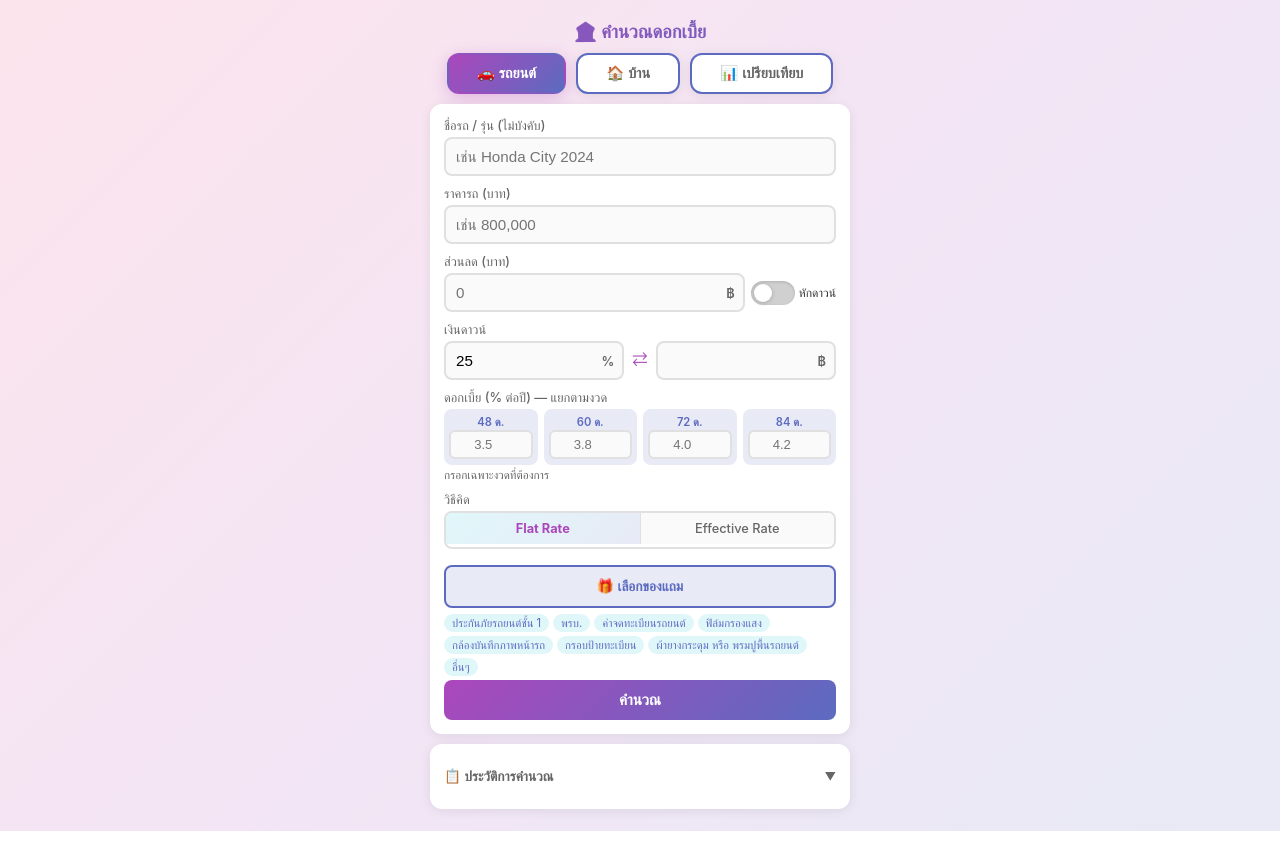
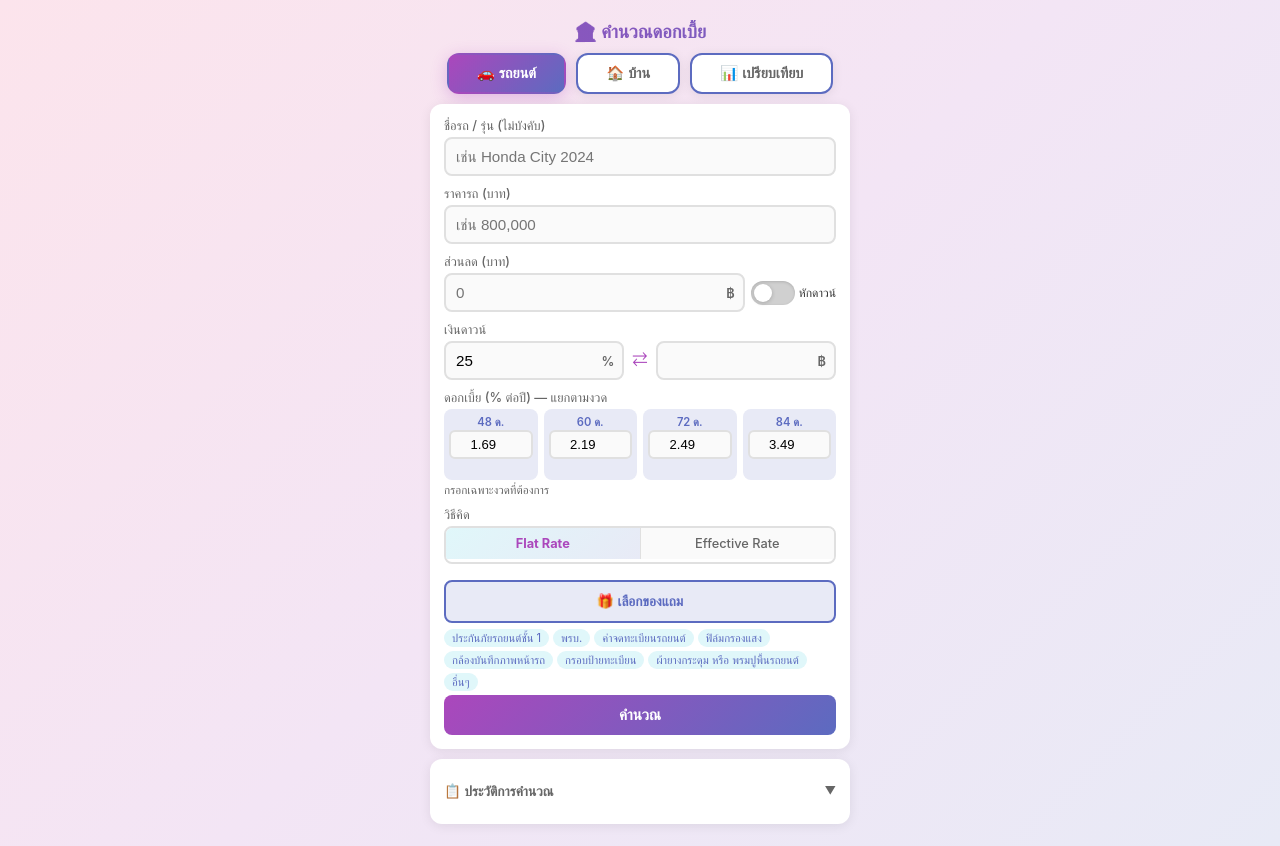
Before and after one commit to MadUnderdog/interest-calculator, a website: page index.html in a window 1280 px wide. Drawn offline with Linux system fonts and the light colour scheme.

Commit message:
feat: live preview ค่างวดใต้ช่องดอกเบี้ย + default rates (1.69/2.19/2.49/3.49)

```diff
--- a/index.html
+++ b/index.html
@@ -67,6 +67,7 @@ h1{text-align:center;font-size:1.15rem;margin:8px 0 10px;background:linear-gradi
 .rate-item label{font-size:.7rem;color:var(--accent2);font-weight:600;margin-bottom:1px;display:block}
 .rate-item input{width:100%;padding:5px 4px;border:2px solid #e0e0e0;border-radius:6px;font-size:.82rem;background:#fafafa;text-align:center}
 .rate-item input:focus{border-color:var(--accent);outline:none;background:#fff}
+.rate-preview{font-size:.68rem;color:var(--accent);font-weight:600;margin-top:3px;min-height:1.1em;white-space:nowrap;overflow:hidden;text-overflow:ellipsis}
 
 /* Radio group */
 .radio-group{display:flex;gap:0;border-radius:8px;overflow:hidden;border:2px solid #e0e0e0}
@@ -251,10 +252,10 @@ h1{text-align:center;font-size:1.15rem;margin:8px 0 10px;background:linear-gradi
         <div class="field">
           <label>ดอกเบี้ย (% ต่อปี) — แยกตามงวด</label>
           <div class="rate-grid">
-            <div class="rate-item"><label>48 ด.</label><input type="number" id="rate48" step="0.1" placeholder="3.5"></div>
-            <div class="rate-item"><label>60 ด.</label><input type="number" id="rate60" step="0.1" placeholder="3.8"></div>
-            <div class="rate-item"><label>72 ด.</label><input type="number" id="rate72" step="0.1" placeholder="4.0"></div>
-            <div class="rate-item"><label>84 ด.</label><input type="number" id="rate84" step="0.1" placeholder="4.2"></div>
+            <div class="rate-item"><label>48 ด.</label><input type="number" id="rate48" step="0.1" value="1.69" oninput="livePreview()"><div class="rate-preview" id="pv48"></div></div>
+            <div class="rate-item"><label>60 ด.</label><input type="number" id="rate60" step="0.1" value="2.19" oninput="livePreview()"><div class="rate-preview" id="pv60"></div></div>
+            <div class="rate-item"><label>72 ด.</label><input type="number" id="rate72" step="0.1" value="2.49" oninput="livePreview()"><div class="rate-preview" id="pv72"></div></div>
+            <div class="rate-item"><label>84 ด.</label><input type="number" id="rate84" step="0.1" value="3.49" oninput="livePreview()"><div class="rate-preview" id="pv84"></div></div>
           </div>
           <div style="font-size:.72rem;color:var(--muted);margin-top:3px">กรอกเฉพาะงวดที่ต้องการ</div>
         </div>
@@ -408,6 +409,49 @@ function syncPanelHeights(){
 }
 
 function getVal(id){return +(document.getElementById(id).value.replace(/[^0-9]/g,''))||0;}
+
+// --- Live preview: calculate monthly payment for each rate ---
+function livePreview(){
+  const price=getVal('car-price');
+  const discount=getVal('car-discount');
+  const discountDown=document.getElementById('car-discount-down').checked;
+  const downPct=parseFloat(document.getElementById('car-down-pct').value)||0;
+  const downAmt=getVal('car-down-amt');
+  const method=document.querySelector('input[name="car-method"]:checked').value;
+  if(!price){[48,60,72,84].forEach(m=>document.getElementById('pv'+m).textContent='');return}
+  let loan;
+  if(discountDown){
+    const rawDown=downAmt>0?downAmt:price*downPct/100;
+    const effectiveDown=Math.max(0,rawDown-discount);
+    loan=price-effectiveDown;
+  }else{
+    const ep=Math.max(0,price-discount);
+    const rawDown=downAmt>0?downAmt:ep*downPct/100;
+    loan=ep-rawDown;
+  }
+  if(loan<=0){[48,60,72,84].forEach(m=>document.getElementById('pv'+m).textContent='');return}
+  [48,60,72,84].forEach(m=>{
+    const rate=+document.getElementById('rate'+m).value;
+    const el=document.getElementById('pv'+m);
+    if(!rate||rate<=0){el.textContent='';return}
+    let monthly;
+    if(method==='flat'){
+      monthly=(loan+loan*rate/100*(m/12))/m;
+    }else{
+      const r=rate/100/12;
+      monthly=r>0?loan*r*Math.pow(1+r,m)/(Math.pow(1+r,m)-1):loan/m;
+    }
+    el.textContent=fmt(monthly)+'฿/ด.';
+  });
+}
+// Hook livePreview into all relevant inputs
+['car-price','car-discount','car-down-pct','car-down-amt'].forEach(id=>{
+  const el=document.getElementById(id);
+  if(el)el.addEventListener('input',livePreview);
+});
+document.querySelectorAll('input[name="car-method"]').forEach(r=>r.addEventListener('change',livePreview));
+document.getElementById('car-discount-down').addEventListener('change',livePreview);
+livePreview();
 
 // --- Down payment sync ---
 function syncDown(type,source){
```
Also changed, not shown: public/index.html (+48 -4 lines).
